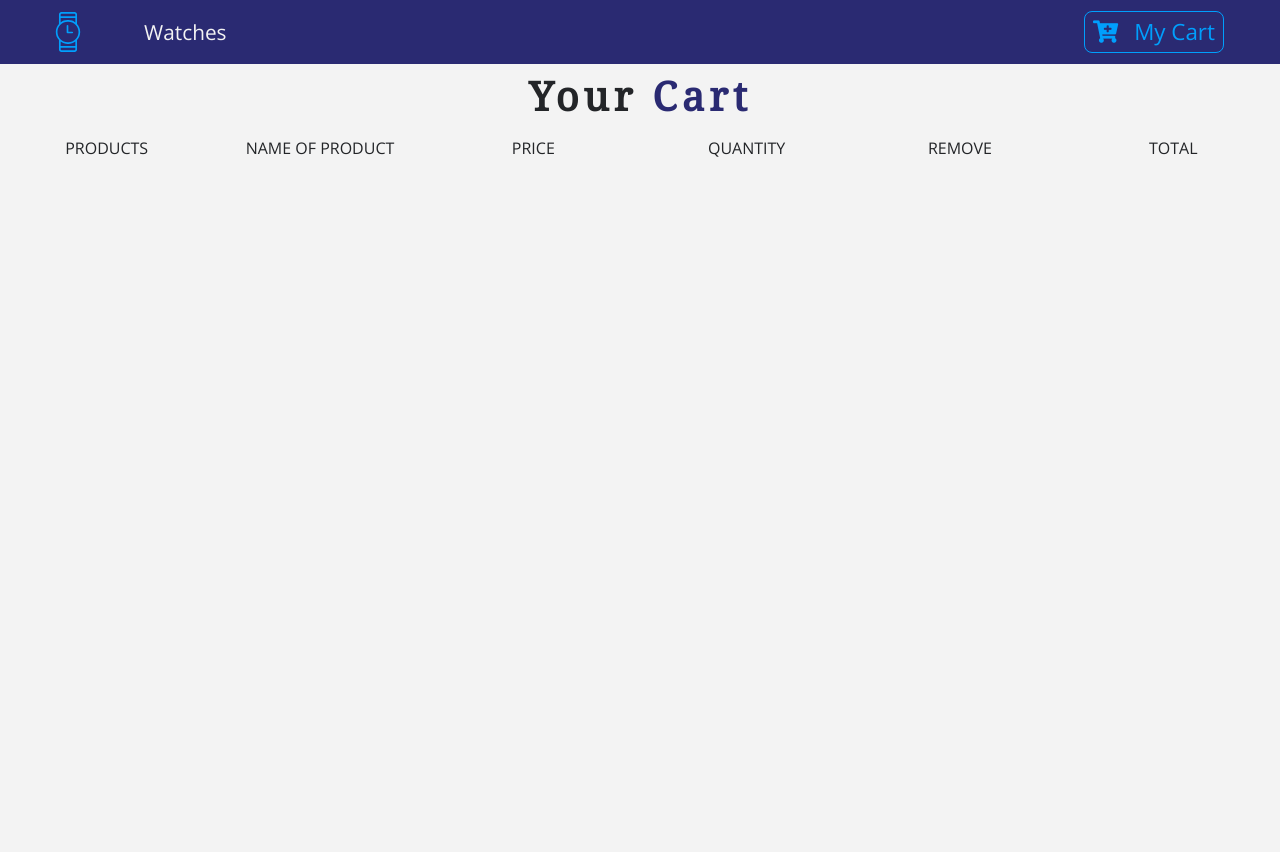
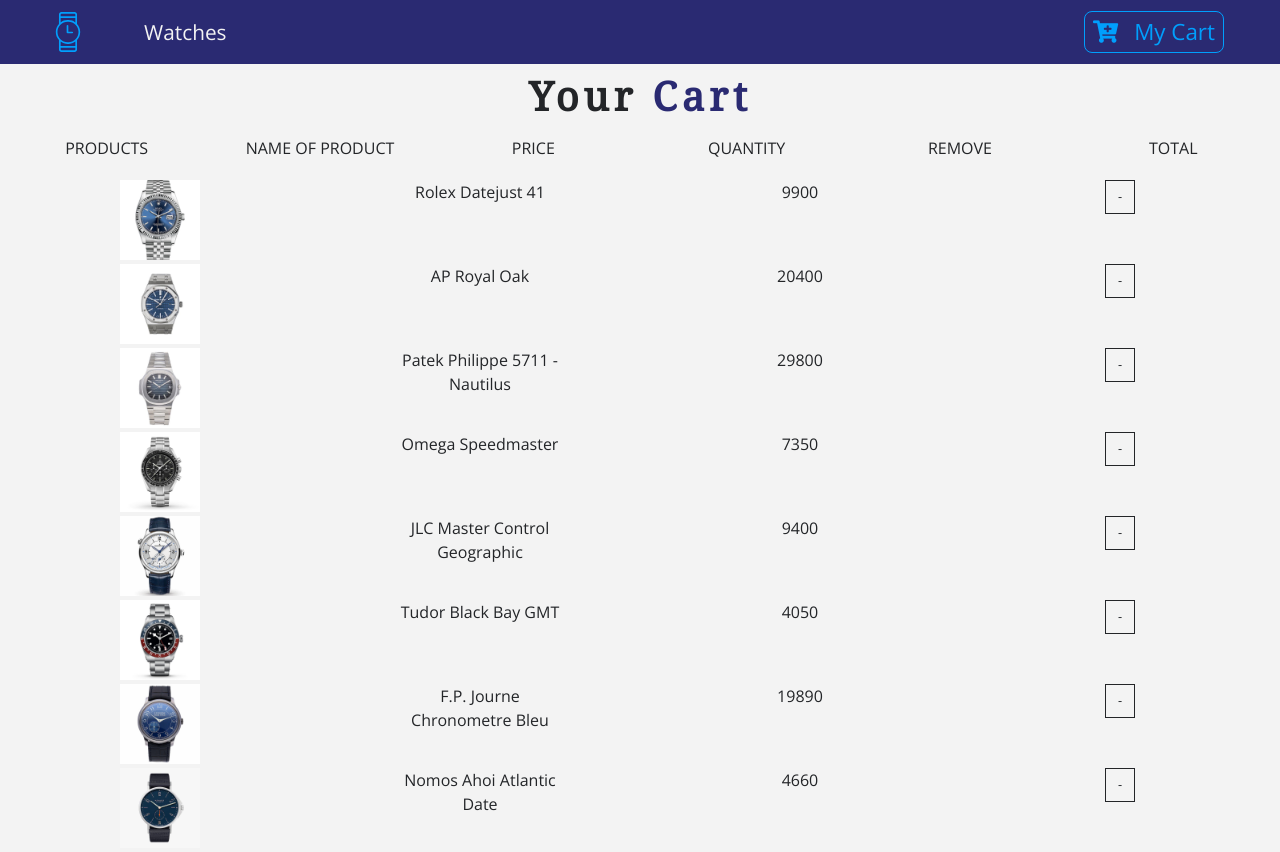
Before and after one commit to sethfeingold/watch-store-react, a React (Create React App) app: page /cart in a window 1280 px wide. Before the commit the page ends 800 px from the top, so only its background shows below. Built offline with nearby package versions, Linux system fonts and the light colour scheme.

Commit message:
decrement button added to cartitem

```diff
--- a/src/App.css
+++ b/src/App.css
@@ -25,3 +25,12 @@
 .text-bright {
   color: var(--lightBlue);
 }
+
+.btn-black {
+  background: transparent;
+  text-transform: capitalize;
+  font-size: 0.8rem !important;
+  color: var(--mainDark);
+  border-radius: 0 !important;
+  border: 0.1rem solid var(--mainDark) !important;
+}
--- a/src/components/Cart/Cart.js
+++ b/src/components/Cart/Cart.js
@@ -3,6 +3,7 @@
 import CartColumns from './CartColumns';
 import EmptyCart from './EmptyCart';
 import { ProductConsumer } from '../../context';
+import CartList from './CartList';
 
 
 export default class Cart extends Component {
@@ -20,6 +21,7 @@
                                 <React.Fragment>
                                     <Title name="your" title="cart" />
                                     <CartColumns />
+                                    <CartList value={value}/>
                                 </React.Fragment>
                             );
                         }
--- /dev/null
+++ b/src/components/Cart/CartItem.js
@@ -0,0 +1,31 @@
+import React from 'react'
+
+export default function CartItem({item, value}) {
+
+    const {id, title, img, price, total, count} = item;
+    const {increment, decrement, removeFromCart} = value;
+
+    return (
+        <div className="row my-1 text-capitalize text-center">
+            <div className="col-10 mx-auto col-lg-2">
+                <img src={img} style={{width: '5rem', height: '5rem'}} alt="product" className="img-fluid"/>
+            </div>
+
+            <div className="col-10 mx-auto col-lg-2">
+                <span className="d-lg-none">product: </span>{title}
+            </div>
+
+            <div className="col-10 mx-auto col-lg-2">
+                <span className="d-lg-none">price: </span>{price}
+            </div>
+            <div className="col-10 mx-auto col-lg-2 my-2 my-lg-0">
+                <div className="d-flex justify-content-center">
+                    <div>
+                        <span className="btn btn-black mx-1" onClick={()=> decrement(id)}>-</span>
+                    </div>
+                </div>
+            </div>
+            {/*  */}
+        </div>
+    )
+}
--- /dev/null
+++ b/src/components/Cart/CartList.js
@@ -0,0 +1,17 @@
+import React from 'react'
+import CartItem from './CartItem';
+
+export default function CartList({value}) {
+
+    const { cart } = value;
+
+    return (
+        <div className="container-fluid">
+            {cart.map( item => {
+                return (
+                    <CartItem key={item.id} item={item} value={value}/>
+                )
+            })}
+        </div>
+    )
+}
```
